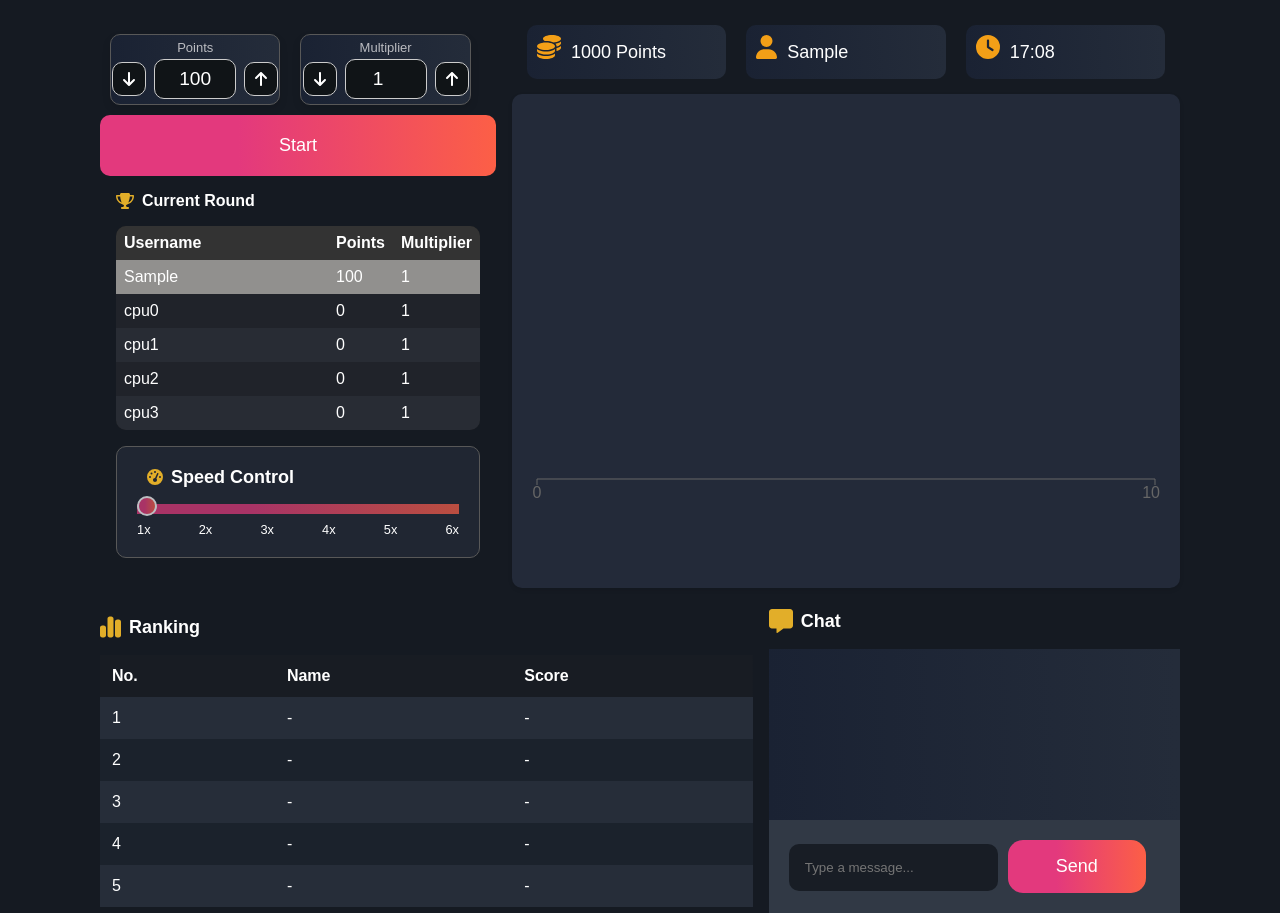
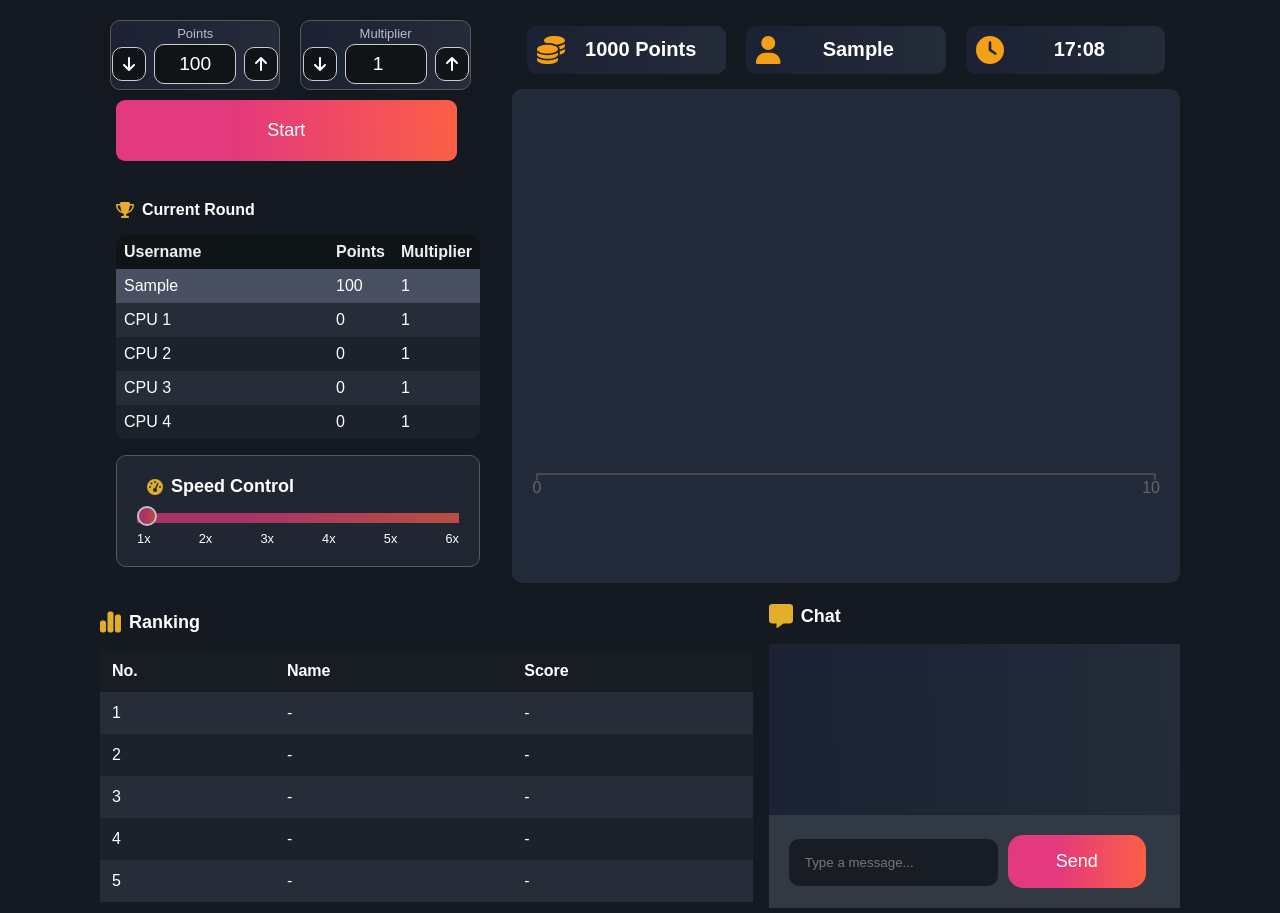
Before and after one commit to mghally999/guesswave, a Next.js app: page / in a window 1280 px wide. Both pictures are taken after typing "Sample" into the empty fields and a click on the button "Accept". Built offline with nearby package versions, Linux system fonts and the light colour scheme.

Commit message:
Enhancing UI => IDENTICAL 😎

```diff
--- a/src/components/Game/GameContainer/Chat/Chat.tsx
+++ b/src/components/Game/GameContainer/Chat/Chat.tsx
@@ -18,12 +18,12 @@ const Chat = ({ username }: ChatProps) => {
   const chatEndRef = useRef<HTMLDivElement>(null);
 
   const generateMessage = () => {
-    const cpus = ["CPU 0", "CPU 1", "CPU 2", "CPU 3"];
+    const cpus = ["CPU 1", "CPU 2", "CPU 3"];
     const msgs = [
       "Hello Everyone",
       "I can't get enough of this game",
       "I'm sorry for late, I've Just came from outside",
-      "We'll have a great game, guys",
+      "We'll have a great game guys",
     ];
 
     const selected_user = cpus[Math.floor(Math.random() * cpus.length)];
@@ -70,7 +70,7 @@ const Chat = ({ username }: ChatProps) => {
             </div>
           </div>
         ))}
-        <div ref={chatEndRef} />
+        {/* <div ref={chatEndRef} /> */}
       </div>
       <div className={styles.inputContainer}>
         <form onSubmit={handleSendMessage}>
--- a/src/components/Game/GameContainer/GameContainer.module.scss
+++ b/src/components/Game/GameContainer/GameContainer.module.scss
@@ -43,12 +43,18 @@
   color: $text-color;
   font-weight: 500;
   font-size: 18px;
-  width: 100%;
   padding: 20px;
-  font-size: large;
-  border-radius: 10px;
+  /* font-size: large; */
+  border-radius: 9px;
   border: 0;
+  width: 86%;
+  margin-bottom: 40px;
   cursor: pointer;
+  display: flex;
+  flex-direction: column;
+  justify-content: center;
+  align-items: center;
+  margin-left: 1rem;
 
   &:disabled {
     background-color: #cccccc !important;
--- a/src/components/Game/GameContainer/GameContainer.tsx
+++ b/src/components/Game/GameContainer/GameContainer.tsx
@@ -39,7 +39,7 @@ const GameContainer = () => {
       <div className={styles.UpperGridContainer}>
         {!username && <Welcome handleNameSubmit={handleNameSubmit} />}
         {username && (
-          <center>
+          <div className={styles.centerContent}>
             <div className={styles.row}>
               <PointsControl
                 points={points}
@@ -51,7 +51,6 @@ const GameContainer = () => {
                 setMultiplier={setMultiplier}
               />
             </div>
-            <div>
             <button
               className={styles.start_button}
               onClick={handleStartClick}
@@ -59,7 +58,6 @@ const GameContainer = () => {
             >
               {buttonState.text}
             </button>
-            </div>
             <div className={styles.header}>
               <FontAwesomeIcon icon={faTrophy} className={styles.trophyIcon} />
               <h2>Current Round</h2>
@@ -71,7 +69,7 @@ const GameContainer = () => {
               reveal={revealCurrentRoundResult}
             />
             <SpeedControl speed={speed} setSpeed={setSpeed} />
-          </center>
+          </div>
         )}
         <div className={styles.topPaneRight}>
           <GameHeader username={username} points={userPoints} />
--- a/src/components/Game/GameContainer/GameHeader/GameHeader.module.scss
+++ b/src/components/Game/GameContainer/GameHeader/GameHeader.module.scss
@@ -9,23 +9,24 @@
   .infoBox {
     display: flex;
     align-items: center;
+    justify-content: center;
     width: 100%;
     margin: 10px;
-    background: linear-gradient(89deg, rgb(26 34 51) 0%, rgb(36 44 58) 99%);
+    background: linear-gradient(89deg, rgb(26, 34, 51) 0%, rgb(36, 44, 58) 99%);
     border-radius: 10px;
     padding: 10px;
     text-align: center;
     color: #fff;
 
     .icon {
-      font-size: 24px;
-      margin-bottom: 10px;
+      font-size: 28px;
       color: #f39f17;
     }
 
     span {
-      margin-left: 10px;
-      font-size: 18px;
+      font-size: 20px;
+      font-weight: bold;
+      margin: 0 auto;
     }
   }
 }
--- a/src/components/Game/GameContainer/Ranking/Ranking.module.scss
+++ b/src/components/Game/GameContainer/Ranking/Ranking.module.scss
@@ -59,7 +59,7 @@
   }
 
   .highlightRow {
-    background-color: #91908e;
+    background-color: #495063;
     color: #000;
   }
 }
--- a/src/components/Game/GameContainer/WelcomeRound/CurrentRound/CurrentRound.module.scss
+++ b/src/components/Game/GameContainer/WelcomeRound/CurrentRound/CurrentRound.module.scss
@@ -19,24 +19,25 @@
   }
 
   th {
-    background-color: #333;
-    color: #fff;
+    background-color: #0f1417;
+    color: #f0f0f0;
   }
 
   .background1 {
-    background-color: #282c34;
+    background-color: #1b222c;
   }
 
   .background2 {
-    background-color: #20232a;
+    background-color: #262d39;
   }
 
   .highlightRow {
-    background-color: #91908e;
+    background-color: #485062;
     color: #000;
   }
 
   .username {
     width: 60%;
+    font-size: 1rem;
   }
 }
--- a/src/components/Game/GameContainer/WelcomeRound/CurrentRound/CurrentRound.tsx
+++ b/src/components/Game/GameContainer/WelcomeRound/CurrentRound/CurrentRound.tsx
@@ -50,8 +50,8 @@ const CurrentRound = ({
                     style={{
                       color: reveal
                         ? player.multiplier < multiplier
-                          ? "green"
-                          : "red"
+                          ? "#326a54"
+                          : "#cf314b"
                         : "#fff",
                     }}
                   >
--- a/src/hooks/useGame.ts
+++ b/src/hooks/useGame.ts
@@ -25,19 +25,19 @@ const useGame = () => {
   const [allResults, setAllResults] = useState<ResultItem[]>([]);
   const [currentRound, setCurrentRound] = useState([
     { username, points, multiplier },
-    { username: "cpu0", points: 0, multiplier: 1 },
-    { username: "cpu1", points: 0, multiplier: 1 },
-    { username: "cpu2", points: 0, multiplier: 1 },
-    { username: "cpu3", points: 0, multiplier: 1 },
+    { username: "CPU 1", points: 0, multiplier: 1 },
+    { username: "CPU 2", points: 0, multiplier: 1 },
+    { username: "CPU 3", points: 0, multiplier: 1 },
+    { username: "CPU 4", points: 0, multiplier: 1 },
   ]);
 
   const handleNameSubmit = (username: string) => {
     setCurrentRound([
       { username, points, multiplier },
-      { username: "cpu0", points: 0, multiplier: 1 },
-      { username: "cpu1", points: 0, multiplier: 1 },
-      { username: "cpu2", points: 0, multiplier: 1 },
-      { username: "cpu3", points: 0, multiplier: 1 },
+      { username: "CPU 1", points: 0, multiplier: 1 },
+      { username: "CPU 2", points: 0, multiplier: 1 },
+      { username: "CPU 3", points: 0, multiplier: 1 },
+      { username: "CPU 4", points: 0, multiplier: 1 },
     ]);
     setUsername(username);
   };
@@ -58,22 +58,22 @@ const useGame = () => {
     const roundResults = [
       { username, points, multiplier },
       {
-        username: "cpu0",
+        username: "CPU 1",
         points: Math.floor(Math.random() * 24 + 1) * 25,
         multiplier: Math.floor(Math.random() * 100) / 10,
       },
       {
-        username: "cpu1",
+        username: "CPU 2",
         points: Math.floor(Math.random() * 24 + 1) * 25,
         multiplier: Math.floor(Math.random() * 100) / 10,
       },
       {
-        username: "cpu2",
+        username: "CPU 3",
         points: Math.floor(Math.random() * 24 + 1) * 25,
         multiplier: Math.floor(Math.random() * 100) / 10,
       },
       {
-        username: "cpu3",
+        username: "CPU 4",
         points: Math.floor(Math.random() * 24 + 1) * 25,
         multiplier: Math.floor(Math.random() * 100) / 10,
       },
```
Lines whose indentation alone changed are shown as unchanged.
